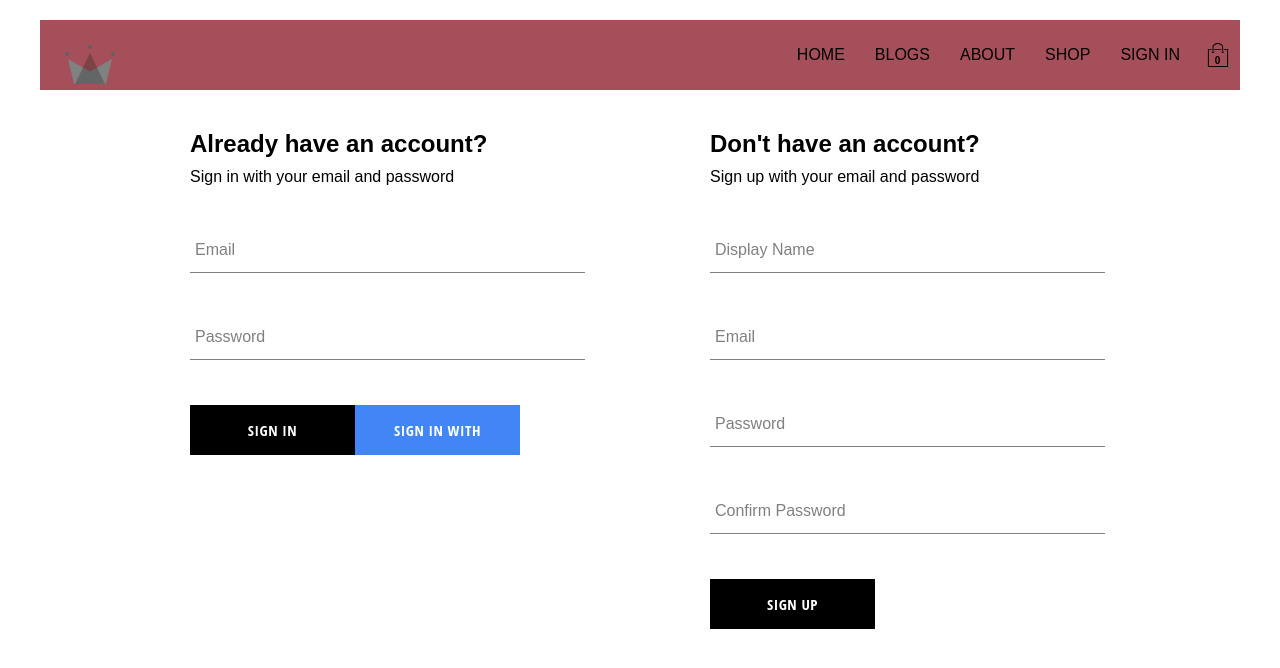
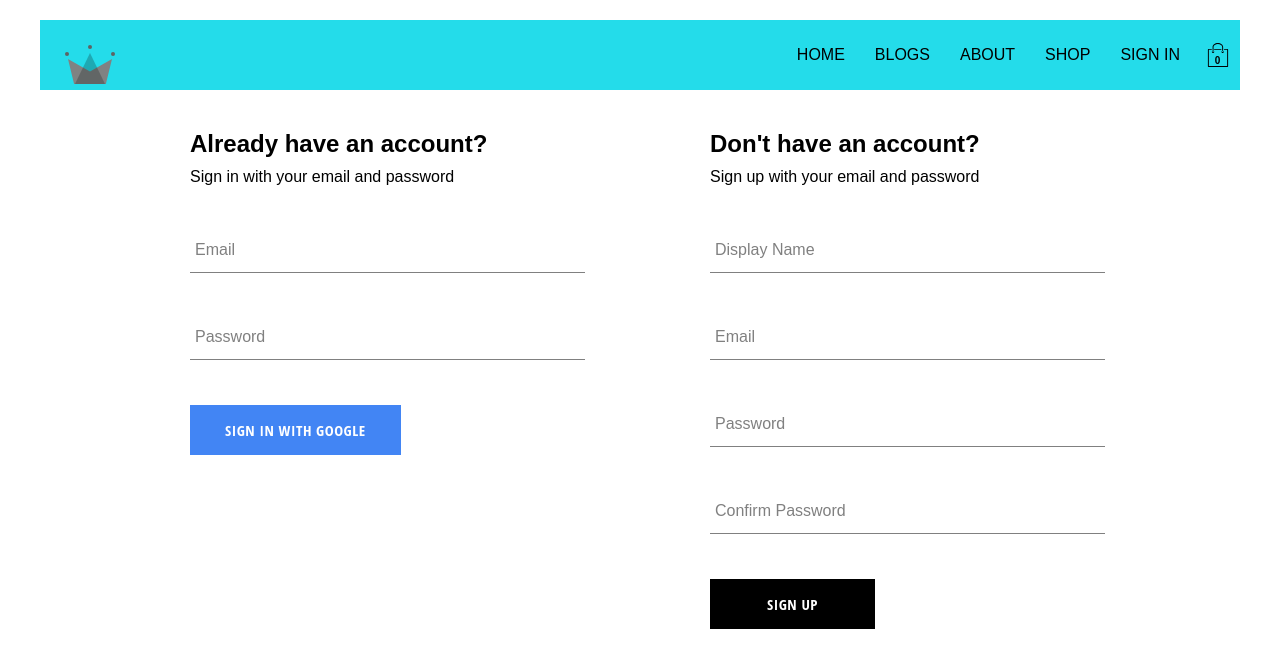
Before and after one commit to hanaabe/React, a React (Create React App) app: page /auth in a window 1280 px wide. Shown: the top 668 px of the page. Built offline with nearby package versions, Linux system fonts and the light colour scheme; no server answers; a web font is replaced by a local one.

Commit message:
add to cart feature

```diff
--- a/src/components/sign-in-form/sign-in-form.component.jsx
+++ b/src/components/sign-in-form/sign-in-form.component.jsx
@@ -67,7 +67,7 @@ const SignInForm = () => {
           value={password}
         />
         <div className='buttons-container'>
-          <Button type='submit'>Sign In</Button>
+          {/* <Button type='submit'>Sign In</Button> */}
           <Button buttonType='google' type='button' onClick={signInWithGoogle}>
             Sign In With Google
           </Button>
--- a/src/routes/navigation/navigation.styles.scss
+++ b/src/routes/navigation/navigation.styles.scss
@@ -2,7 +2,7 @@
   height: 70px;
   width: 100%;
   display: flex;
-  background-color: rgb(164, 79, 89);
+  background-color: rgb(36, 220, 234);
   justify-content: space-between;
   margin-bottom: 25px;
 
```
